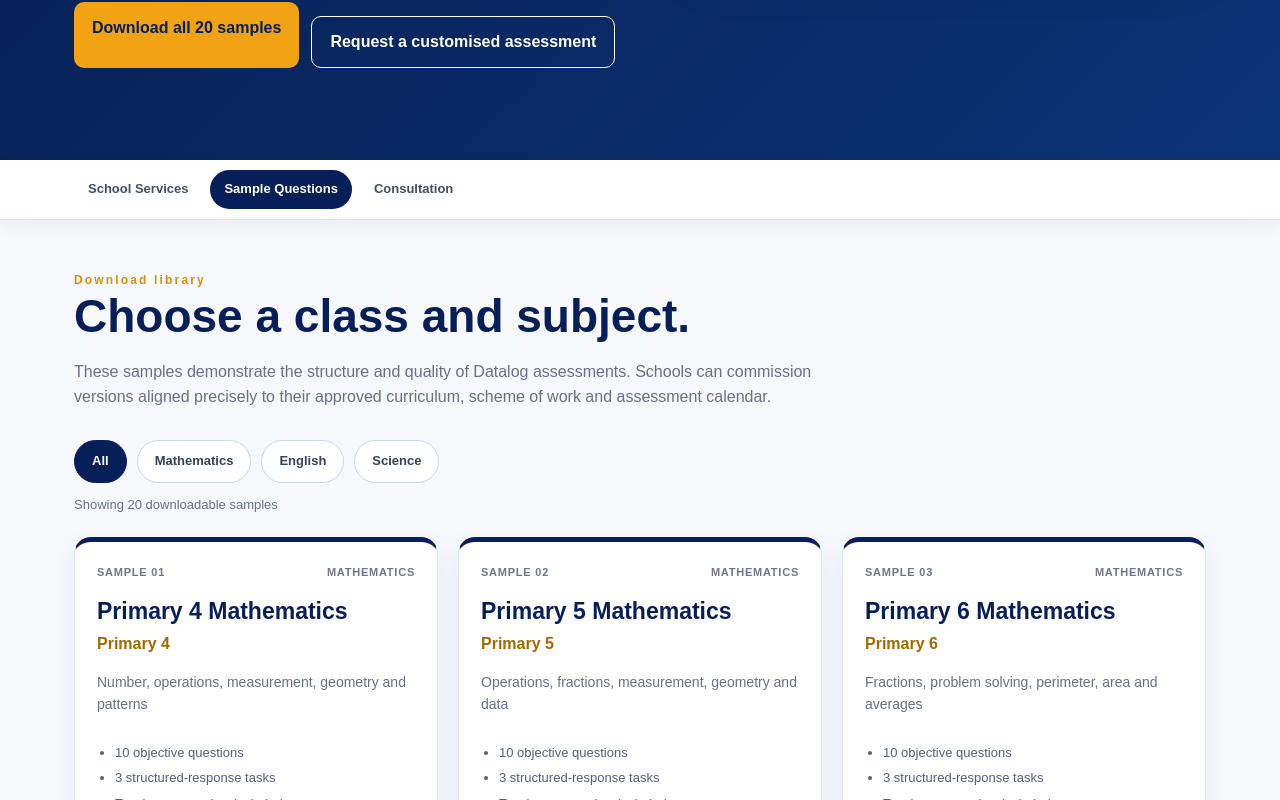
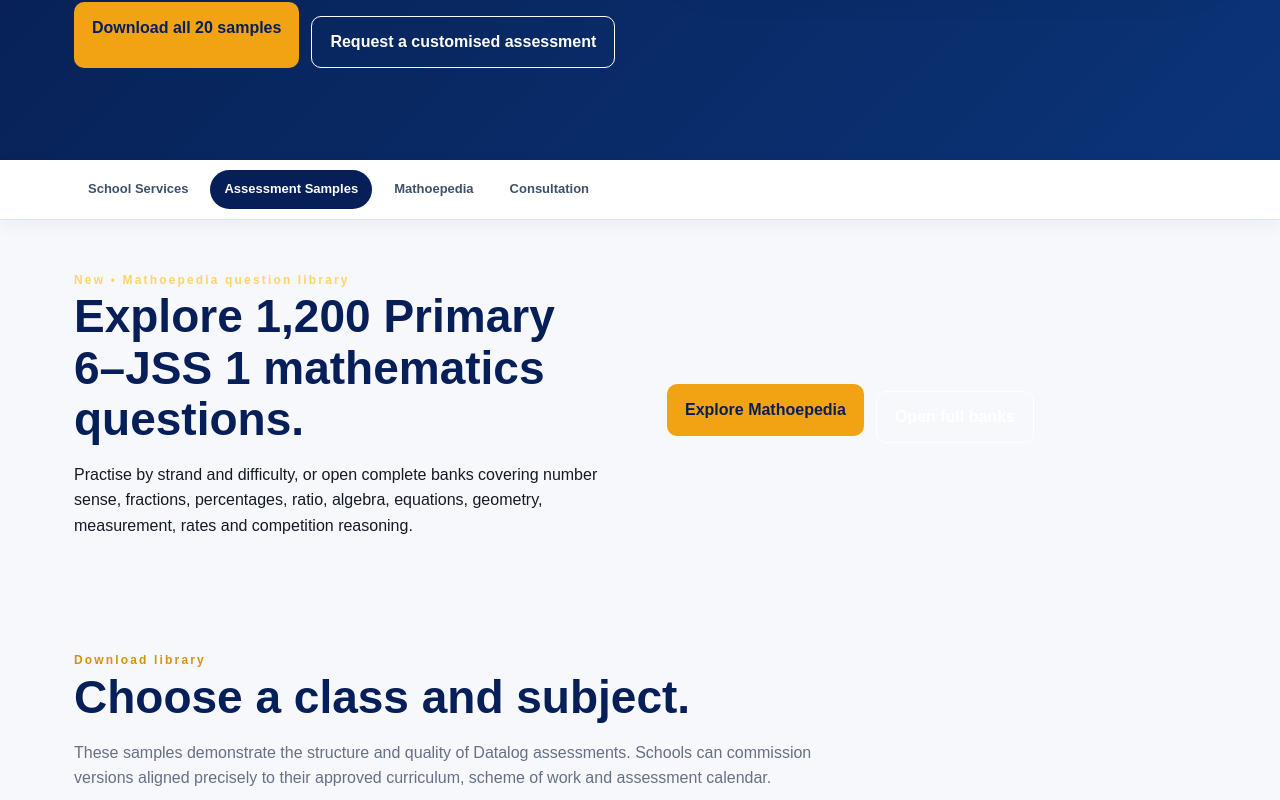
Before and after one commit to mikolo2018/datalog-one-researchhub, a Next.js app: page /schools/resources in a window 1280 px wide. Shown: the part 683-1483 px from the top of the page. Built offline with nearby package versions, Linux system fonts and the light colour scheme; no server answers.

Commit message:
Promote Mathoepedia in school resources

```diff
--- a/app/schools/resources/page.tsx
+++ b/app/schools/resources/page.tsx
@@ -26,7 +26,9 @@ export default function SchoolResourcesPage() {
       </div>
     </section>
 
-    <nav className="school-subnav" aria-label="School services sections"><div className="container"><Link href="/schools">School Services</Link><Link className="active" href="/schools/resources">Sample Questions</Link><Link href="/schools#school-consultation">Consultation</Link></div></nav>
+    <nav className="school-subnav" aria-label="School services sections"><div className="container"><Link href="/schools">School Services</Link><Link className="active" href="/schools/resources">Assessment Samples</Link><Link href="/schools/mathoepedia">Mathoepedia</Link><Link href="/schools#school-consultation">Consultation</Link></div></nav>
+
+    <section className="section matho-resource-banner"><div className="container split"><div><span className="eyebrow light">New • Mathoepedia question library</span><h2>Explore 1,200 Primary 6–JSS 1 mathematics questions.</h2><p>Practise by strand and difficulty, or open complete banks covering number sense, fractions, percentages, ratio, algebra, equations, geometry, measurement, rates and competition reasoning.</p></div><div className="resource-actions"><Link className="btn" href="/schools/mathoepedia">Explore Mathoepedia</Link><a className="secondary-btn secondary-light" href="/schools/mathoepedia#question-banks">Open full banks</a></div></div></section>
 
     <section className="section"><div className="container">
       <div className="section-heading"><span className="eyebrow">Download library</span><h2>Choose a class and subject.</h2><p className="muted">These samples demonstrate the structure and quality of Datalog assessments. Schools can commission versions aligned precisely to their approved curriculum, scheme of work and assessment calendar.</p></div>
```
